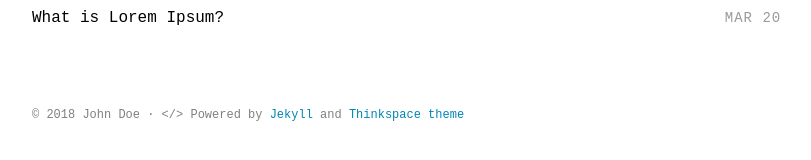
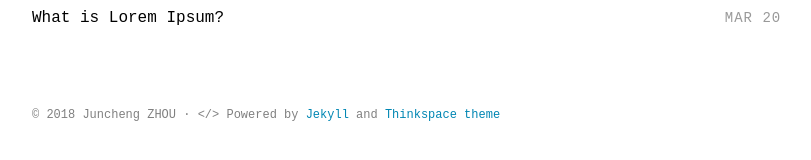
Before and after one commit to Vbubblery/blog, a Jekyll site: the page built from index.html, in a window 1280 px wide. Shown: the part 469-629 px from the top of the page, without its empty margins (232-1043 px from the left). Built offline with Jekyll 4.4.1, drawn with Linux system fonts in a browser that asks for light colours; some web fonts are replaced.

Commit message:
Update _config.yml

```diff
--- a/_config.yml
+++ b/_config.yml
@@ -28,7 +28,7 @@ sass:
 
 # Author settings
 author:
-  name     : "John Doe"
+  name     : "Juncheng ZHOU"
 
 plugins:
   - jekyll-sitemap
```
